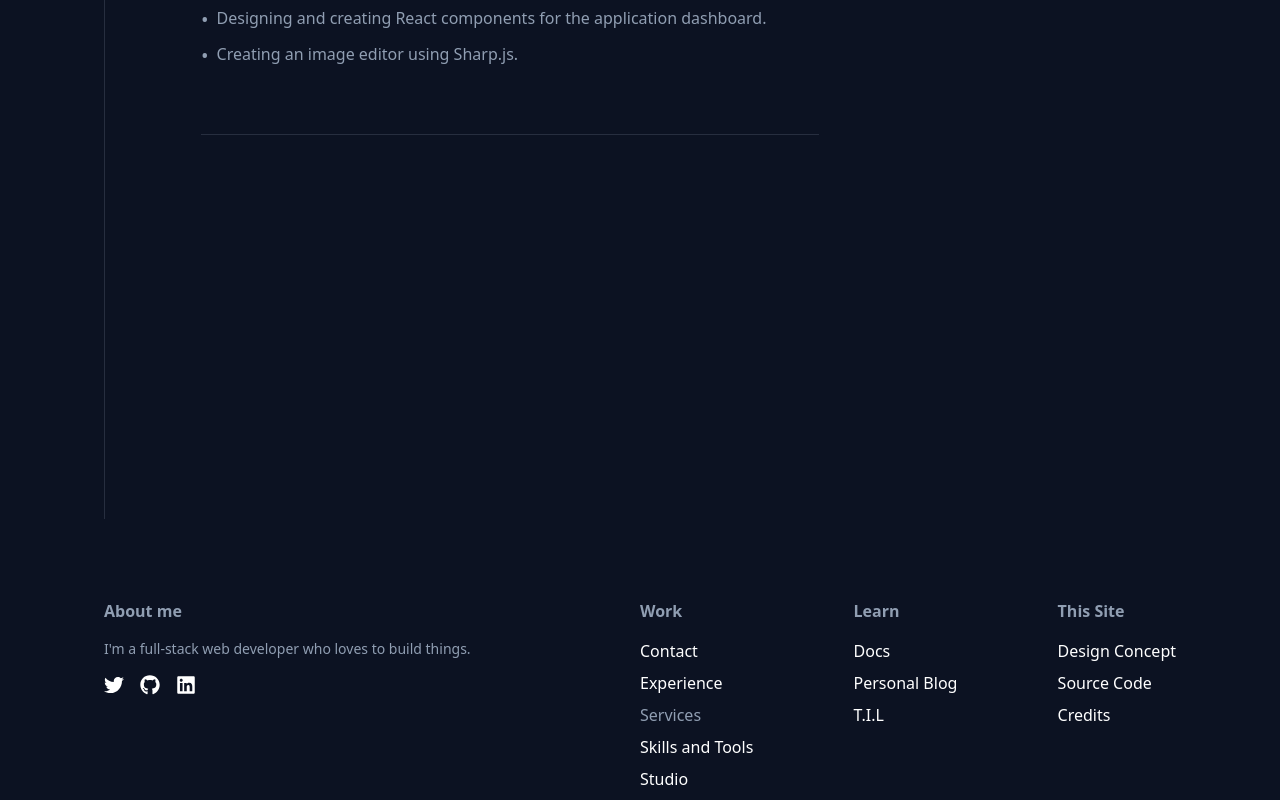
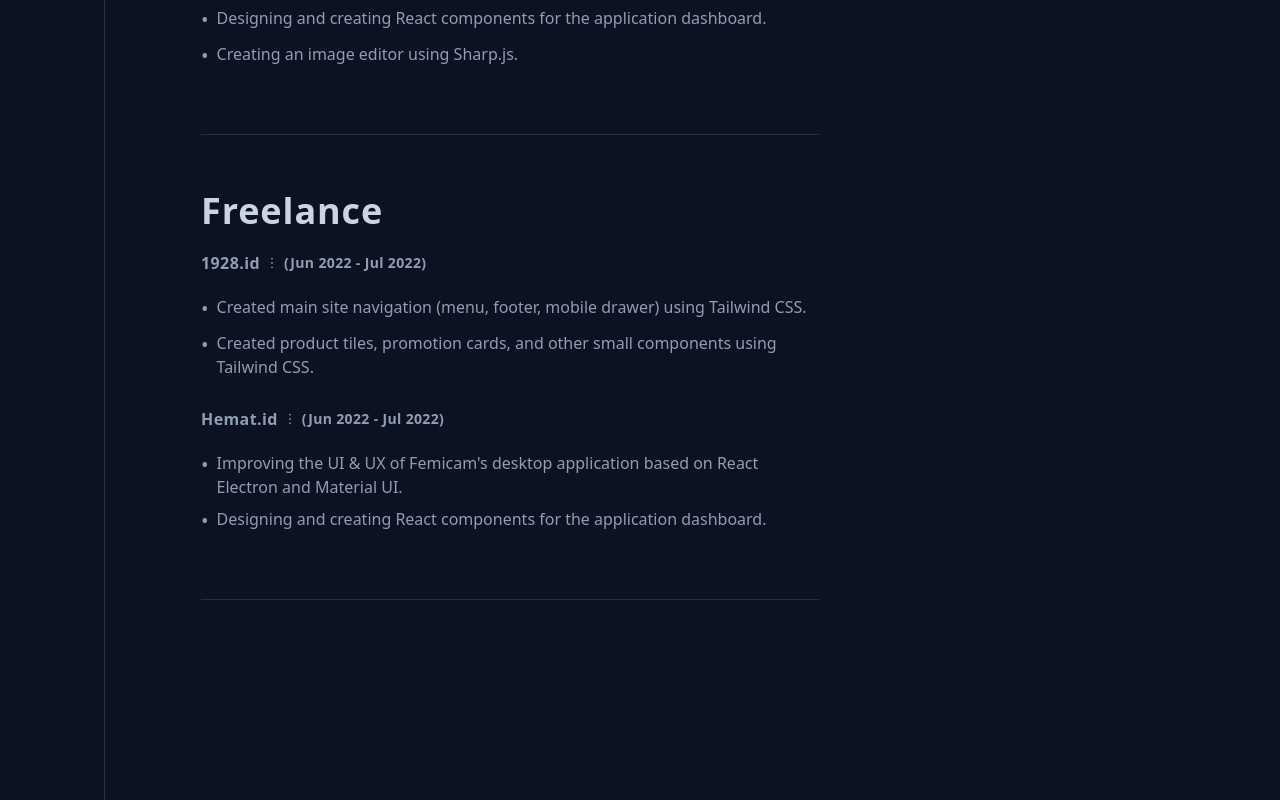
Before and after one commit to ImJars/Development-full-coding, a React (Vite) app: page /experience in a window 1280 px wide. Shown: the part 779-1579 px from the top of the page. Built offline with nearby package versions, Linux system fonts and the light colour scheme.

Commit message:
Update experience-freelance

```diff
--- a/src/components/experience/content.jsx
+++ b/src/components/experience/content.jsx
@@ -1,44 +1,45 @@
-import React from 'react'
-import { AiOutlineMore } from 'react-icons/ai'
+import React from "react";
+import { AiOutlineMore } from "react-icons/ai";
 
-function Content({ title, company, date, description }) {
+function Content({ title, company, date, description, display, company_2, date_2, description_2 }) {
   return (
     <>
-        <div
-            className='py-14 border-b border-text-general border-opacity-20'
-        >
-            <div
-                className='flex flex-col'
-            >
-                <h1
-                    className='text-4xl font-bold text-text-white-gray tracking-wide mb-5'
-                >
-                    { title }
+      <div className="py-14 border-b border-text-general border-opacity-20">
+        <div className="flex flex-col">
+          <h1 className="text-4xl font-bold text-text-white-gray tracking-wide mb-5">
+            {title}
           </h1>
-                <div
-                    className='flex gap-1 items-center text-text-general mb-5'
-                >
-                    <h2
-                        className='font-semibold text-text-general text-base tracking-wide'
-                    >
-                        { company }
+          <div className="flex gap-1 items-center text-text-general mb-5">
+            <h2 className="font-semibold text-text-general text-base tracking-wide">
+              {company}
             </h2>
             <AiOutlineMore />
-                    <h3
-                        className='font-semibold text-sm text-text-general tracking-wide'
-                    >
-                        { date }
+            <h3 className="font-semibold text-sm text-text-general tracking-wide">
+              {date}
             </h3>
           </div>
-                <div
-                    className='text-text-general text-base'
-                >
-                    { description }
+          <div className="text-text-general text-base">{description}</div>
+          {display === true ? (
+            <>
+              <div className="flex gap-1 items-center text-text-general my-5">
+                <h2 className="font-semibold text-text-general text-base tracking-wide">
+                  {company_2}
+                </h2>
+                <AiOutlineMore />
+                <h3 className="font-semibold text-sm text-text-general tracking-wide">
+                  {date_2}
+                </h3>
               </div>
+              <div className="text-text-general text-base">{description_2}</div>
+            </>
+          ) : (
+            <>
+            </>
+          )}
         </div>
       </div>
     </>
-  )
+  );
 }
 
-export default Content
+export default Content;
--- a/src/experience.jsx
+++ b/src/experience.jsx
@@ -54,6 +54,33 @@ function Experience() {
                       </ol>
                     }
                   />
+                  <Content display={true}
+                    title={"Freelance"}
+                    company={"1928.id"}
+                    date={"(Jun 2022 - Jul 2022)"}
+                    description={
+                      <ol>
+                        <List
+                          description={`Created main site navigation (menu, footer, mobile drawer) using Tailwind CSS.`}
+                        />
+                        <List
+                          description={`Created product tiles, promotion cards, and other small components using Tailwind CSS.`}
+                        />
+                      </ol>
+                    }
+                    company_2={"Hemat.id"}
+                    date_2={"(Jun 2022 - Jul 2022)"}
+                    description_2={
+                      <ol>
+                        <List
+                          description={`Improving the UI & UX of Femicam's desktop application based on React Electron and Material UI.`}
+                        />
+                        <List
+                          description={`Designing and creating React components for the application dashboard.`}
+                        />
+                      </ol>
+                    }
+                  />
                 </div>
               </div>
             </div>
```
Lines whose indentation alone changed are shown as unchanged.
